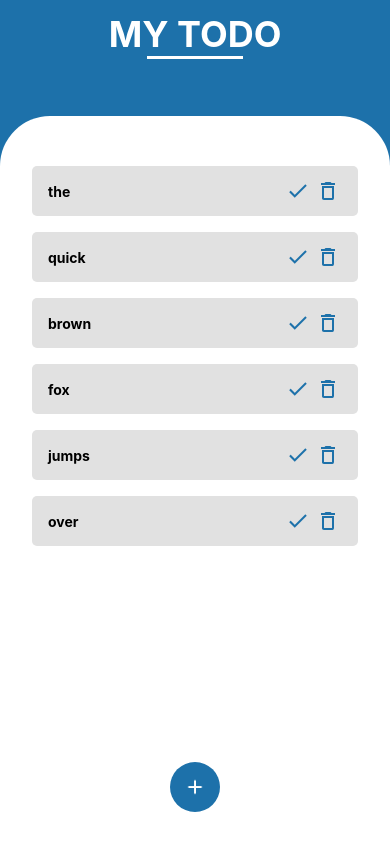
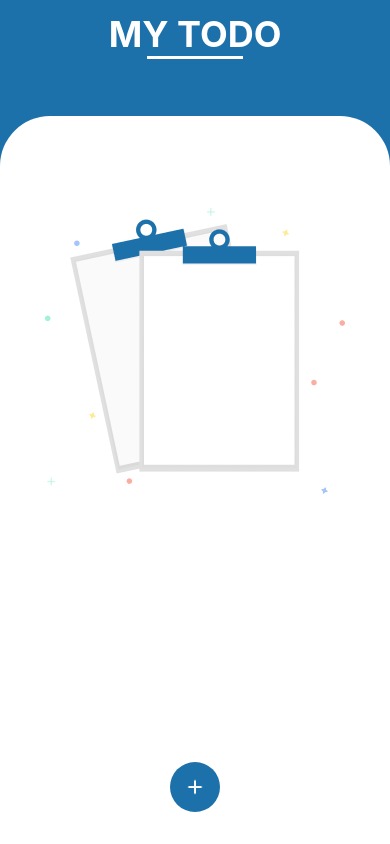
Before and after one commit to muhammad-rizqi/mytodo, a React Native app: screen / in a window 390 px wide. Built offline with nearby package versions, Linux system fonts and the light colour scheme.

Commit message:
added feature to add todo list with modal pop up

```diff
--- a/App.js
+++ b/App.js
@@ -1,7 +1,5 @@
 import React, {Component} from 'react';
-import {Text, StyleSheet, View, Image, TouchableHighlight} from 'react-native';
 import AddTodoModal from './src/components/AddTodoModal';
-import ListComponents from './src/components/ListComponents';
 import MainScreen from './src/screen/MainScreen';
 
 export default class App extends Component {
@@ -9,6 +7,7 @@ export default class App extends Component {
     super(props);
     this.state = {
       modalVisible: false,
+      data: [],
     };
   }
 
@@ -21,12 +20,13 @@ export default class App extends Component {
   render() {
     return (
       <>
-        <MainScreen onAdd={() => this.openModal()} />
+        <MainScreen onAdd={() => this.openModal()} data={this.state.data} />
         <AddTodoModal
           visible={this.state.modalVisible}
           onClose={() => {
             this.closeModal();
           }}
+          data={this.state.data}
         />
       </>
     );
--- a/src/components/AddTodoModal.js
+++ b/src/components/AddTodoModal.js
@@ -12,6 +12,12 @@ import {
 export default class AddTodoModal extends Component {
   constructor(props) {
     super(props);
+    this.state = {
+      id: this.props.data.length,
+      title: '',
+      description: '',
+    };
+    console.log(this.props.data);
   }
   render() {
     return (
@@ -30,7 +36,11 @@ export default class AddTodoModal extends Component {
             <View style={styles.form}>
               <View style={styles.input}>
                 <Text style={styles.titleInput}>Title :</Text>
-                <TextInput style={styles.titleInputText} placeholder="Todo" />
+                <TextInput
+                  style={styles.titleInputText}
+                  placeholder="Todo"
+                  onChangeText={(title) => this.setState({title: title})}
+                />
               </View>
               <View style={styles.input}>
                 <Text style={styles.titleInput}>Description :</Text>
@@ -38,10 +48,15 @@ export default class AddTodoModal extends Component {
                   style={[styles.titleInputText, styles.descriptionInput]}
                   placeholder="Tell me what to do"
                   multiline={true}
+                  onChangeText={(title) => this.setState({description: title})}
                 />
                 <TouchableOpacity
                   style={styles.button}
-                  onPress={() => this.setState({modalVisible: false})}>
+                  onPress={() => {
+                    this.props.onClose();
+                    this.props.data.push(this.state);
+                    console.log(this.props.data);
+                  }}>
                   <Text style={styles.buttonText}>ADD TODO</Text>
                 </TouchableOpacity>
               </View>
--- a/src/screen/MainScreen.js
+++ b/src/screen/MainScreen.js
@@ -4,51 +4,42 @@ import CircleButton from '../components/CircleButton';
 import Header from '../components/Header';
 import ListComponents from '../components/ListComponents';
 
+const ImageEmpty = () => {
+  return (
+    <Image
+      source={require('../assets/data_empty.png')}
+      style={styles.emptyImage}
+    />
+  );
+};
+
 class MainScreen extends Component {
   constructor(props) {
     super(props);
-    this.state = {
-      data: [
-        {id: 1, title: 'the'},
-        {id: 2, title: 'quick'},
-        {id: 3, title: 'brown'},
-        {id: 4, title: 'fox'},
-        {id: 5, title: 'jumps'},
-        {id: 6, title: 'over'},
-        {id: 7, title: 'the'},
-        {id: 9, title: 'lazy'},
-        {id: 10, title: 'dig'},
-        {id: 11, title: 'the quick brown fox jumps over the lazy dog'},
-      ],
-    };
   }
+
   render() {
     return (
       <View style={styles.container}>
         <Header />
         <View style={styles.main}>
-          {/* <Image
-            source={require('../assets/data_empty.png')}
-            style={styles.emptyImage}
-          /> */}
-          <View
-            style={{
-              marginTop: 42,
-              height: 400,
-              paddingHorizontal: 32,
-            }}>
+          {this.props.data.length === 0 ? (
+            <ImageEmpty />
+          ) : (
+            <View style={styles.listContainer}>
               <FlatList
-              data={this.state.data}
-              keyExtractor={(item) => item.id}
-              renderItem={({item, index}) => (
+                data={this.props.data}
+                keyExtractor={(item, index) => index.toString()}
+                renderItem={({item}) => (
                   <ListComponents
-                  key={index.toString()}
+                    key={item.id.toString()}
                     todoText={item.title}
                     addedStyle={{marginVertical: 8}}
                   />
                 )}
               />
             </View>
+          )}
           <View style={styles.fab}>
             <CircleButton onClick={() => this.props.onAdd()} />
           </View>
@@ -82,6 +73,11 @@ const styles = StyleSheet.create({
     alignSelf: 'center',
     marginTop: 92,
   },
+  listContainer: {
+    marginTop: 42,
+    height: 400,
+    paddingHorizontal: 32,
+  },
 });
 
 export default MainScreen;
```
Lines whose indentation alone changed are shown as unchanged.
